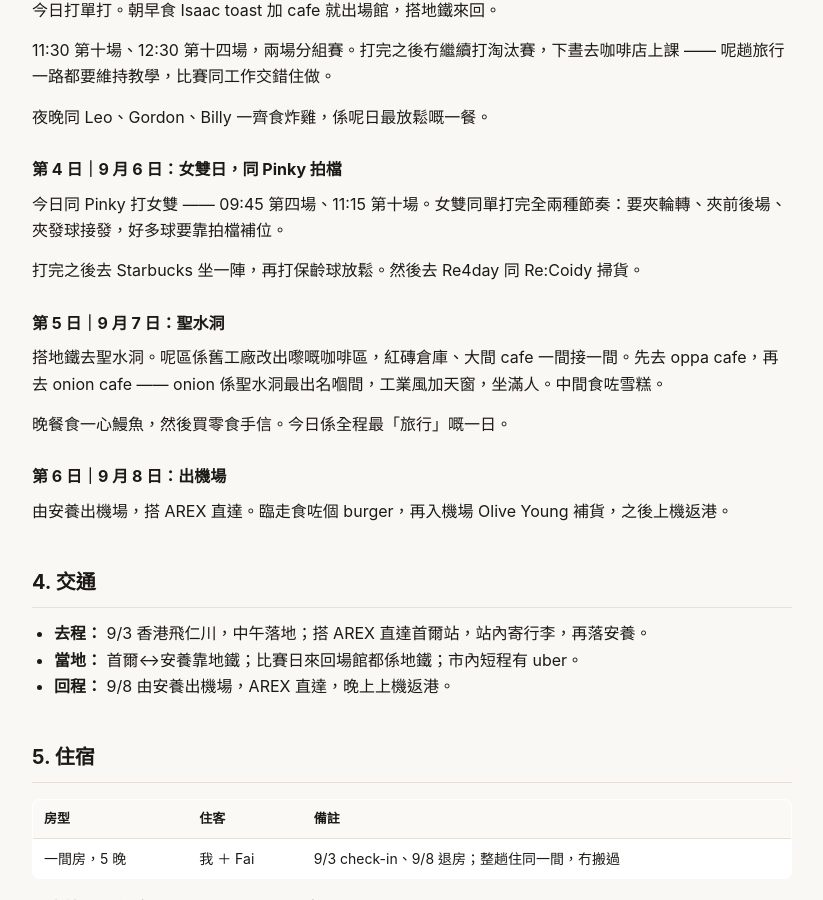
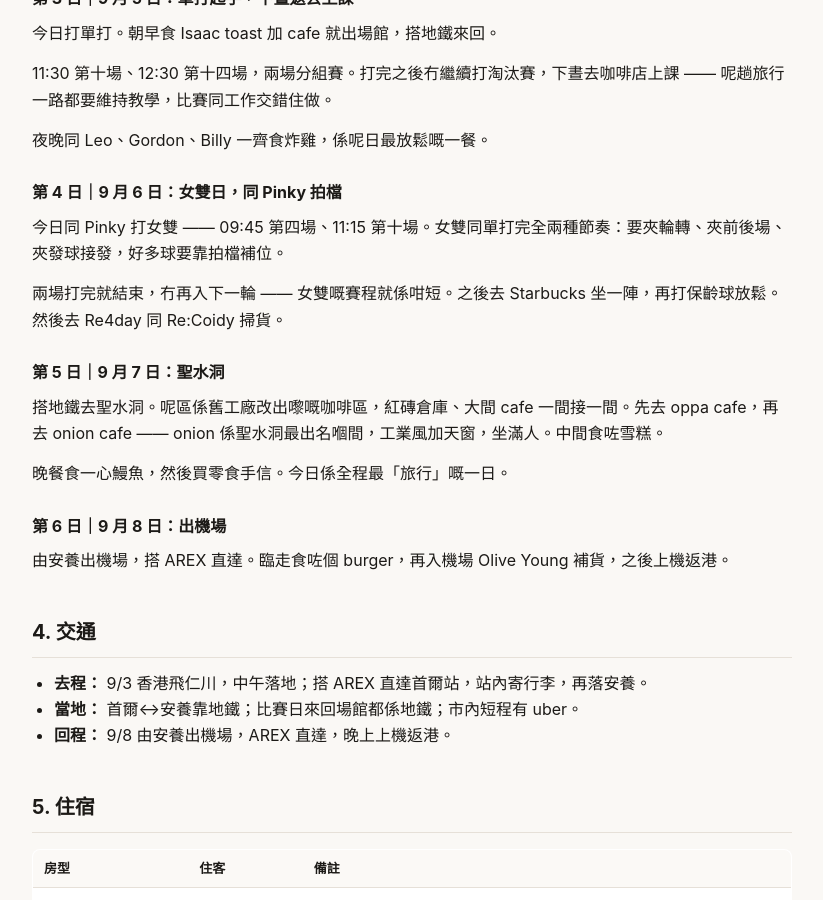
Before and after one commit to Karinatkl/travel-log, a Jekyll site: the page built from trips/2026-09-korea.md, in a window 1280 px wide and 900 px high, scrolled down 1842 px. Shown: the whole window, without its empty margins (92-915 px from the left). Built offline with Jekyll 4.4.1, drawn with Linux system fonts in a browser that asks for light colours; some of the changed text lies outside the part shown.

Commit message:
fix(korea): 女雙只打頭兩場就結束

```diff
--- a/trips/2026-09-korea.md
+++ b/trips/2026-09-korea.md
@@ -43,7 +43,7 @@ points:                 # 兩個落腳點都係同行（藍 pin）
 | 9/3（四） | 香港起飛 → 抵達仁川 | AREX 直達首爾站，寄行李；首爾站周邊自由活動（牛肉湯、Olive Young）| 落安養入住；安養站周邊晚餐（韓燒）| 都市精品酒店（安養）|
 | 9/4（五） | 瞓覺、休息 | 買嘢、牛大骨午餐（同 Billy）；Yonex 買羽毛球衫 | 韓式炭火韓牛晚餐 | 都市精品酒店 |
 | 9/5（六） | **單打分組賽**：11:30 第十場、12:30 第十四場 | 咖啡店上課（冇打淘汰賽）| 炸雞晚餐，同 Leo、Gordon、Billy | 都市精品酒店 |
-| 9/6（日） | **女雙（同 Pinky）**：09:45 第四場、11:15 第十場 | 賽後 Starbucks、保齡球 | Re4day／Re:Coidy 掃貨 | 都市精品酒店 |
+| 9/6（日） | **女雙（同 Pinky）**：09:45 第四場、11:15 第十場（兩場完）| 賽後 Starbucks、保齡球 | Re4day／Re:Coidy 掃貨 | 都市精品酒店 |
 | 9/7（一） | 地鐵去聖水洞 | oppa cafe、onion cafe、雪糕 | 一心鰻魚、買零食手信 | 都市精品酒店 |
 | 9/8（二） | AREX 出機場 | burger、機場 Olive Young | 上機返港 | — |
 
@@ -75,7 +75,7 @@ points:                 # 兩個落腳點都係同行（藍 pin）
 
 今日同 Pinky 打女雙 —— 09:45 第四場、11:15 第十場。女雙同單打完全兩種節奏：要夾輪轉、夾前後場、夾發球接發，好多球要靠拍檔補位。
 
-打完之後去 Starbucks 坐一陣，再打保齡球放鬆。然後去 Re4day 同 Re:Coidy 掃貨。
+兩場打完就結束，冇再入下一輪 —— 女雙嘅賽程就係咁短。之後去 Starbucks 坐一陣，再打保齡球放鬆。然後去 Re4day 同 Re:Coidy 掃貨。
 
 ### 第 5 日｜9 月 7 日：聖水洞
 
```
